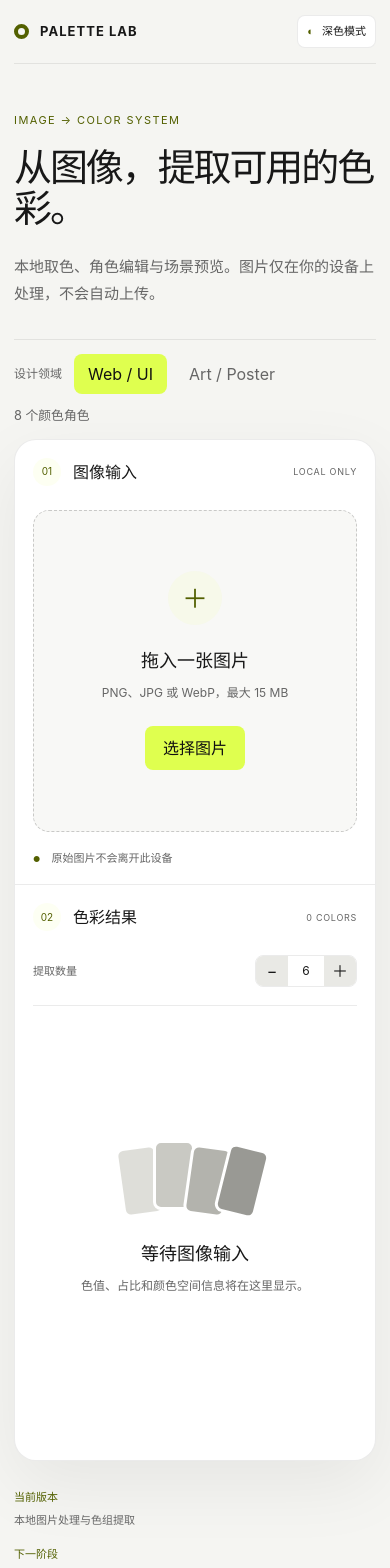
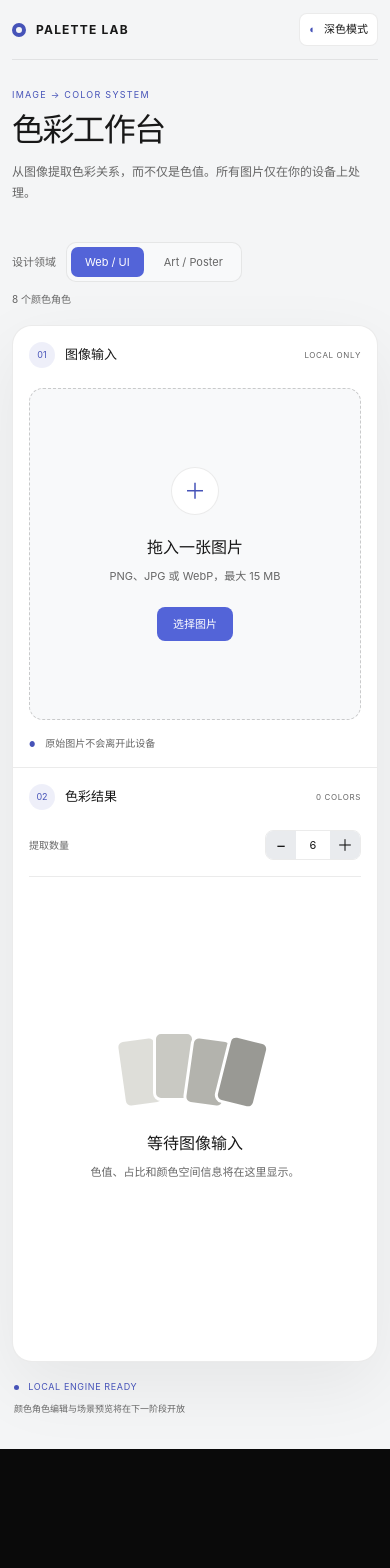
Before and after one commit to yangzirui50-hash/palette-lab, a React (Vite) app: page / in a window 390 px wide. Shown: the top 1568 px of the page. After the commit the page ends 1449 px from the top, so only its background shows below. Built offline with nearby package versions, Linux system fonts and the light colour scheme.

Commit message:
style: refine creative workspace and theme colors

```diff
--- a/src/App.css
+++ b/src/App.css
@@ -1,86 +1,91 @@
 #root { min-height: 100vh; }
-.app-shell { width: min(calc(100% - 64px), 1440px); margin: 0 auto; }
-.topbar { display: flex; align-items: center; justify-content: space-between; min-height: 76px; border-bottom: 1px solid var(--line); }
-.brand { display: flex; align-items: center; gap: 11px; color: var(--text); font-size: 13px; font-weight: 650; letter-spacing: .08em; text-decoration: none; }
-.brand-mark { width: 15px; height: 15px; border: 4px solid var(--accent); border-radius: 50%; }
-.topbar p { margin: 0; color: var(--muted); font-size: 10px; letter-spacing: .1em; }
+.app-shell { width: min(calc(100% - 56px), 1500px); margin: 0 auto; }
+.topbar { display: flex; align-items: center; justify-content: space-between; min-height: 68px; border-bottom: 1px solid var(--line); }
+.brand { display: flex; align-items: center; gap: 10px; color: var(--text); font-size: 12px; font-weight: 650; letter-spacing: .1em; text-decoration: none; }
+.brand-mark { width: 14px; height: 14px; border: 4px solid var(--accent); border-radius: 50%; }
+.topbar p { margin: 0; color: var(--muted); font-size: 9px; letter-spacing: .1em; }
 .topbar p span { color: var(--accent); }
-.intro { max-width: 760px; padding: 72px 0 48px; }
-.kicker { margin: 0 0 18px; color: var(--accent); font-size: 11px; letter-spacing: .13em; }
-.intro h1 { margin: 0; font-size: clamp(36px, 5vw, 64px); font-weight: 500; letter-spacing: -.055em; line-height: 1.08; }
-.intro > p:last-child { max-width: 600px; margin: 24px 0 0; color: var(--muted); font-size: 15px; line-height: 1.8; }
-.domain-bar { display: flex; align-items: center; gap: 24px; padding: 14px 0; border-top: 1px solid var(--line); }
-.domain-bar > span { color: var(--muted); font-size: 12px; }
-.domain-bar > div { display: flex; gap: 8px; }
-.domain-bar button { padding: 8px 14px; border: 0; border-radius: 8px; color: var(--muted); background: transparent; cursor: pointer; }
+.intro { display: flex; align-items: flex-end; justify-content: space-between; gap: 40px; padding: 38px 0 30px; }
+.kicker { margin: 0 0 10px; color: var(--accent); font-size: 9px; letter-spacing: .14em; }
+.intro h1 { margin: 0; font-size: clamp(30px, 3.2vw, 44px); font-weight: 500; letter-spacing: -.045em; line-height: 1.1; }
+.intro > p { max-width: 420px; margin: 0 0 3px; color: var(--muted); font-size: 12px; line-height: 1.75; text-align: right; }
+.domain-bar { display: flex; align-items: center; gap: 20px; padding: 12px 0 18px; }
+.domain-bar > span { color: var(--muted); font-size: 11px; }
+.domain-bar > div { display: flex; gap: 6px; padding: 4px; border: 1px solid var(--line); border-radius: 10px; background: var(--soft); }
+.domain-bar button { padding: 7px 14px; border: 0; border-radius: 7px; color: var(--muted); background: transparent; font-size: 11px; cursor: pointer; }
 .domain-bar button.active { color: #101010; background: var(--accent); }
-.domain-bar small { margin-left: auto; color: var(--muted); }
-.workspace { display: grid; grid-template-columns: minmax(0, 1.08fr) minmax(360px, .92fr); border: 1px solid var(--line); border-radius: 22px; overflow: hidden; background: var(--panel); box-shadow: 0 24px 70px #0003; }
-.source-panel, .palette-panel { min-width: 0; padding: 26px; }
+.domain-bar small { margin-left: auto; color: var(--muted); font-size: 10px; }
+.workspace { display: grid; grid-template-columns: minmax(0, .92fr) minmax(420px, 1.08fr); overflow: hidden; border: 1px solid var(--line); border-radius: 20px; background: var(--panel); box-shadow: 0 24px 70px #0003; }
+.source-panel, .palette-panel { min-width: 0; padding: 24px; }
 .source-panel { border-right: 1px solid var(--line); }
-.panel-heading { display: flex; align-items: center; gap: 12px; margin-bottom: 24px; }
-.panel-heading > span { display: grid; width: 28px; height: 28px; place-items: center; border-radius: 50%; color: var(--accent); background: #dfff4f12; font-size: 10px; }
-.panel-heading h2 { margin: 0; font-size: 16px; font-weight: 550; }
-.panel-heading small { margin-left: auto; color: var(--muted); font-size: 9px; letter-spacing: .08em; }
-.drop-zone { min-height: 430px; overflow: hidden; border: 1px dashed #3a3a3a; border-radius: 16px; background: #111; transition: border-color .2s, background .2s; }
-.drop-zone.dragging { border-color: var(--accent); background: #dfff4f0a; }
-.drop-content { display: flex; min-height: 430px; flex-direction: column; align-items: center; justify-content: center; padding: 32px; text-align: center; }
-.upload-symbol { display: grid; width: 54px; height: 54px; place-items: center; margin-bottom: 22px; border-radius: 50%; color: var(--accent); background: #dfff4f12; font-size: 26px; }
-.drop-content h3, .empty-palette h3 { margin: 0; font-size: 18px; font-weight: 500; }
-.drop-content p, .empty-palette p { margin: 10px 0 24px; color: var(--muted); font-size: 12px; }
-.drop-content button, .source-meta button { padding: 10px 18px; border: 0; border-radius: 8px; color: #111; background: var(--accent); cursor: pointer; }
-.drop-zone.has-image { display: flex; min-height: 430px; flex-direction: column; border-style: solid; }
-.drop-zone.has-image > img { width: 100%; height: 360px; object-fit: contain; background: #090909; }
-.source-meta { display: flex; align-items: center; justify-content: space-between; gap: 16px; padding: 16px; }
+.panel-heading { display: flex; align-items: center; gap: 10px; margin-bottom: 20px; }
+.panel-heading > span { display: grid; width: 26px; height: 26px; place-items: center; border-radius: 50%; color: var(--accent); background: color-mix(in srgb, var(--accent) 9%, transparent); font-size: 9px; }
+.panel-heading h2 { margin: 0; font-size: 13px; font-weight: 600; }
+.panel-heading small { margin-left: auto; color: var(--muted); font-size: 8px; letter-spacing: .08em; }
+.drop-zone { min-height: 460px; overflow: hidden; border: 1px dashed var(--dashed); border-radius: 14px; background: #111; transition: border-color .2s, background .2s; }
+.drop-zone.dragging { border-color: var(--accent); background: color-mix(in srgb, var(--accent) 6%, var(--soft)); }
+.drop-content { display: flex; min-height: 460px; flex-direction: column; align-items: center; justify-content: center; padding: 32px; text-align: center; }
+.upload-symbol { display: grid; width: 48px; height: 48px; place-items: center; margin-bottom: 20px; border: 1px solid var(--line); border-radius: 50%; color: var(--accent); background: var(--panel); font-size: 22px; }
+.drop-content h3, .empty-palette h3 { margin: 0; font-size: 16px; font-weight: 500; }
+.drop-content p, .empty-palette p { margin: 9px 0 22px; color: var(--muted); font-size: 11px; }
+.drop-content button, .source-meta button { padding: 9px 16px; border: 0; border-radius: 8px; color: #111; background: var(--accent); font-size: 11px; cursor: pointer; }
+.drop-zone.has-image { display: flex; min-height: 460px; flex-direction: column; border-style: solid; }
+.drop-zone.has-image > img { width: 100%; height: 390px; object-fit: contain; background: #090909; }
+.source-meta { display: flex; align-items: center; justify-content: space-between; gap: 14px; padding: 14px 4px 0; }
 .source-meta > div { min-width: 0; }
-.source-meta strong { display: block; overflow: hidden; font-size: 12px; font-weight: 500; text-overflow: ellipsis; white-space: nowrap; }
-.source-meta span { color: var(--muted); font-size: 10px; }
-.source-meta button { flex: 0 0 auto; padding: 8px 12px; font-size: 11px; }
-.privacy-note { margin-top: 18px; color: var(--muted); font-size: 11px; }
-.privacy-note span { margin-right: 8px; color: var(--accent); font-size: 8px; }
+.source-meta strong { display: block; overflow: hidden; font-size: 11px; font-weight: 500; text-overflow: ellipsis; white-space: nowrap; }
+.source-meta span { color: var(--muted); font-size: 9px; }
+.source-meta button { flex: 0 0 auto; padding: 8px 12px; }
+.privacy-note { margin-top: 16px; color: var(--muted); font-size: 10px; }
+.privacy-note span { margin-right: 7px; color: var(--accent); font-size: 7px; }
 .error-message { margin: 14px 0 0; color: #ff8585; font-size: 12px; }
-.palette-toolbar { display: flex; align-items: center; justify-content: space-between; margin-bottom: 16px; padding-bottom: 18px; border-bottom: 1px solid var(--line); }
-.palette-toolbar label { color: var(--muted); font-size: 11px; }
+.palette-toolbar { display: flex; align-items: center; justify-content: space-between; margin-bottom: 18px; padding-bottom: 16px; border-bottom: 1px solid var(--line); }
+.palette-toolbar label { color: var(--muted); font-size: 10px; }
 .count-control { display: flex; align-items: center; overflow: hidden; border: 1px solid var(--line); border-radius: 8px; }
-.count-control button { width: 32px; height: 30px; border: 0; color: var(--text); background: #222; cursor: pointer; }
+.count-control button { width: 30px; height: 28px; border: 0; color: var(--text); background: #222; cursor: pointer; }
 .count-control button:disabled { color: #555; cursor: default; }
-.count-control output { width: 36px; text-align: center; font-size: 12px; }
-.swatch-list { display: grid; gap: 8px; }
-.swatch-row { display: grid; grid-template-columns: 54px minmax(0, 1fr) auto 34px; align-items: center; gap: 14px; width: 100%; padding: 10px; border: 0; border-radius: 10px; color: var(--text); background: #1c1c1c; text-align: left; cursor: pointer; transition: background .18s, transform .18s; }
-.swatch-row:hover { background: #262626; transform: translateX(2px); }
-.swatch-color { width: 54px; height: 54px; border: 1px solid #ffffff12; border-radius: 8px; }
-.swatch-info { display: flex; min-width: 0; flex-direction: column; gap: 4px; }
-.swatch-info strong { font-size: 13px; font-weight: 550; text-transform: uppercase; }
-.swatch-info small, .swatch-share { color: var(--muted); font-size: 9px; }
-.swatch-share { font-variant-numeric: tabular-nums; }
-.copy-label { color: var(--accent); font-size: 10px; }
-.empty-palette { display: flex; min-height: 420px; flex-direction: column; align-items: center; justify-content: center; text-align: center; }
+.count-control output { width: 34px; text-align: center; font-size: 11px; }
+.palette-proportion { display: flex; height: 8px; gap: 2px; overflow: hidden; margin-bottom: 20px; border-radius: 6px; }
+.palette-proportion i { min-width: 3px; height: 100%; }
+.swatch-list { display: grid; grid-template-columns: repeat(auto-fit, minmax(118px, 1fr)); gap: 10px; }
+.swatch-row { display: flex; min-width: 0; flex-direction: column; width: 100%; padding: 7px; border: 1px solid var(--line); border-radius: 13px; color: var(--text); background: var(--swatch); text-align: left; cursor: pointer; transition: background .18s, border-color .18s, transform .18s; }
+.swatch-row:hover { background: var(--swatch-hover); transform: translateY(-2px); }
+.swatch-color { display: flex; width: 100%; height: 138px; align-items: flex-end; justify-content: space-between; gap: 6px; padding: 10px; border-radius: 9px; }
+.swatch-share { padding: 4px 6px; border-radius: 5px; background: #00000024; font-size: 9px; font-variant-numeric: tabular-nums; backdrop-filter: blur(6px); }
+.swatch-on-color { font-size: 8px; opacity: 0; transition: opacity .18s; }
+.swatch-row:hover .swatch-on-color { opacity: .85; }
+.swatch-info { display: flex; width: 100%; align-items: center; justify-content: space-between; gap: 8px; padding: 10px 3px 3px; }
+.swatch-info strong { font-family: ui-monospace, SFMono-Regular, Consolas, monospace; font-size: 11px; font-weight: 600; text-transform: uppercase; }
+.swatch-info small { color: var(--muted); font-size: 8px; }
+.copy-label { display: none; }
+.empty-palette { display: flex; min-height: 450px; flex-direction: column; align-items: center; justify-content: center; text-align: center; }
 .empty-colors { display: flex; margin-bottom: 24px; }
 .empty-colors i { width: 42px; height: 70px; margin-left: -8px; border: 3px solid var(--panel); border-radius: 8px; background: #242424; transform: rotate(-8deg); }
 .empty-colors i:nth-child(2) { background: #303030; transform: translateY(-6px); }
 .empty-colors i:nth-child(3) { background: #3a3a3a; transform: rotate(8deg); }
 .empty-colors i:nth-child(4) { background: #454545; transform: rotate(14deg); }
-.next-step { display: grid; grid-template-columns: auto 1fr auto 1fr; gap: 16px; margin: 28px 0 56px; color: var(--muted); font-size: 11px; }
-.next-step span { color: var(--accent); }
-.next-step p { margin: 0; }
-@media (max-width: 900px) {
+.studio-footer { display: flex; align-items: center; justify-content: space-between; gap: 20px; padding: 18px 2px 34px; color: var(--muted); font-size: 9px; }
+.studio-footer span { color: var(--accent); letter-spacing: .07em; }
+.studio-footer i { display: inline-block; width: 5px; height: 5px; margin-right: 6px; border-radius: 50%; background: var(--accent); }
+.studio-footer p { margin: 0; }
+@media (max-width: 1000px) {
   .workspace { grid-template-columns: 1fr; }
   .source-panel { border-right: 0; border-bottom: 1px solid var(--line); }
 }
 @media (max-width: 600px) {
-  .app-shell { width: calc(100% - 28px); }
-  .topbar { min-height: 64px; }
+  .app-shell { width: calc(100% - 24px); }
+  .topbar { min-height: 60px; }
   .topbar p { display: none; }
-  .intro { padding: 48px 0 32px; }
-  .intro h1 { font-size: 38px; }
-  .domain-bar { flex-wrap: wrap; gap: 12px; }
+  .intro { align-items: flex-start; flex-direction: column; gap: 14px; padding: 28px 0 24px; }
+  .intro h1 { font-size: 32px; }
+  .intro > p { max-width: 100%; text-align: left; }
+  .domain-bar { flex-wrap: wrap; gap: 10px; }
   .domain-bar small { width: 100%; margin-left: 0; }
-  .source-panel, .palette-panel { padding: 18px; }
-  .drop-zone, .drop-content { min-height: 320px; }
+  .source-panel, .palette-panel { padding: 16px; }
+  .drop-zone, .drop-content { min-height: 330px; }
   .drop-zone.has-image > img { height: 280px; }
-  .swatch-row { grid-template-columns: 46px minmax(0, 1fr) auto; gap: 10px; }
-  .swatch-color { width: 46px; height: 46px; }
-  .copy-label { display: none; }
-  .next-step { grid-template-columns: 1fr; gap: 6px; }
-  .next-step span:not(:first-child) { margin-top: 12px; }
+  .swatch-list { grid-template-columns: repeat(2, minmax(0, 1fr)); }
+  .swatch-color { height: 112px; }
+  .swatch-info { align-items: flex-start; flex-direction: column; gap: 3px; }
+  .studio-footer { align-items: flex-start; flex-direction: column; gap: 8px; }
 }
--- a/src/hooks/useTheme.ts
+++ b/src/hooks/useTheme.ts
@@ -11,7 +11,7 @@ export function useTheme() {
 
   useEffect(() => {
     document.documentElement.dataset.theme = theme
-    document.querySelector('meta[name="theme-color"]')?.setAttribute('content', theme === 'dark' ? '#0a0a0a' : '#f5f5f2')
+    document.querySelector('meta[name="theme-color"]')?.setAttribute('content', theme === 'dark' ? '#0a0a0a' : '#f4f5f6')
     localStorage.setItem(storageKey, theme)
   }, [theme])
 
--- a/src/pages/Home.tsx
+++ b/src/pages/Home.tsx
@@ -93,9 +93,11 @@ export default function Home() {
 
       <main>
         <section className="intro">
+          <div>
             <p className="kicker">IMAGE → COLOR SYSTEM</p>
-          <h1>从图像，提取可用的色彩。</h1>
-          <p>本地取色、角色编辑与场景预览。图片仅在你的设备上处理，不会自动上传。</p>
+            <h1>色彩工作台</h1>
+          </div>
+          <p>从图像提取色彩关系，而不仅是色值。所有图片仅在你的设备上处理。</p>
         </section>
 
         <section className="domain-bar" aria-label="设计领域">
@@ -157,16 +159,26 @@ export default function Home() {
             </div>
 
             {palette.length > 0 ? (
+              <>
+                <div className="palette-proportion" aria-label="颜色占比图">
+                  {palette.map((color, index) => <i key={`${color.hex}-share-${index}`} style={{ backgroundColor: color.hex, flexGrow: color.share }} />)}
+                </div>
                 <div className="swatch-list" aria-live="polite">
                   {palette.map((color, index) => (
                     <button className="swatch-row" key={`${color.hex}-${index}`} onClick={() => void copyColor(color.hex)} title="点击复制 HEX">
-                    <span className="swatch-color" style={{ backgroundColor: color.hex }} />
-                    <span className="swatch-info"><strong>{color.hex}</strong><small>OKLCH {color.oklch[0].toFixed(2)}</small></span>
+                      <span className="swatch-color" style={{ backgroundColor: color.hex, color: color.oklch[0] > 0.65 ? '#111111' : '#ffffff' }}>
                         <span className="swatch-share">{(color.share * 100).toFixed(1)}%</span>
+                        <span className="swatch-on-color">{copied === color.hex ? '已复制 ✓' : '点击复制'}</span>
+                      </span>
+                      <span className="swatch-info">
+                        <strong>{color.hex}</strong>
+                        <small>OKLCH {color.oklch[0].toFixed(2)}</small>
+                      </span>
                       <span className="copy-label">{copied === color.hex ? '已复制' : '复制'}</span>
                     </button>
                   ))}
                 </div>
+              </>
             ) : (
               <div className="empty-palette">
                 <div className="empty-colors" aria-hidden="true"><i /><i /><i /><i /></div>
@@ -177,12 +189,10 @@ export default function Home() {
           </div>
         </section>
 
-        <section className="next-step">
-          <span>当前版本</span>
-          <p>本地图片处理与色组提取</p>
-          <span>下一阶段</span>
-          <p>颜色角色编辑、领域预览与导出</p>
-        </section>
+        <footer className="studio-footer">
+          <span><i /> LOCAL ENGINE READY</span>
+          <p>颜色角色编辑与场景预览将在下一阶段开放</p>
+        </footer>
       </main>
     </div>
   )
--- a/src/themes.css
+++ b/src/themes.css
@@ -1,20 +1,20 @@
 :root {
   color-scheme: light;
-  --bg: #f5f5f2;
+  --bg: #f4f5f6;
   --panel: #ffffff;
-  --soft: #f8f8f6;
+  --soft: #f8f9fa;
   --image-bg: #efefec;
   --text: #181818;
   --muted: #666666;
   --line: #00000014;
   --dashed: #00000030;
-  --swatch: #f0f0ed;
-  --swatch-hover: #e7e7e2;
-  --control: #e9e9e5;
+  --swatch: #f0f1f3;
+  --swatch-hover: #e8eaed;
+  --control: #e9ebee;
   --disabled: #a0a0a0;
-  --accent: #536000;
-  --accent-fill: #dfff4f;
-  --accent-ink: #111111;
+  --accent: #4653b8;
+  --accent-fill: #5364d8;
+  --accent-ink: #ffffff;
   --display-font: Inter, "Helvetica Neue", "PingFang SC", "Microsoft YaHei", sans-serif;
   --shadow: 0 24px 70px #00000010;
 }
@@ -33,15 +33,15 @@
   --swatch-hover: #262626;
   --control: #222222;
   --disabled: #555555;
-  --accent: #dfff4f;
-  --accent-fill: #dfff4f;
-  --accent-ink: #111111;
+  --accent: #a5b4fc;
+  --accent-fill: #6574e8;
+  --accent-ink: #ffffff;
   --shadow: 0 24px 70px #00000033;
 }
 
 :root[data-domain='art-poster'] {
-  --accent: #a33b2b;
-  --accent-fill: #c84b36;
+  --accent: #9b3d30;
+  --accent-fill: #b55442;
   --accent-ink: #ffffff;
   --display-font: "Songti SC", "Noto Serif CJK SC", "SimSun", serif;
 }
@@ -64,8 +64,8 @@
   --swatch: #29211e;
   --swatch-hover: #352a26;
   --control: #302622;
-  --accent: #e6907f;
-  --accent-fill: #d66a54;
+  --accent: #d88b77;
+  --accent-fill: #b96450;
   --accent-ink: #ffffff;
 }
 
```
Also changed, not shown: 5 other files (tests, documents, lock files or other folders). Lines whose indentation alone changed are shown as unchanged.
